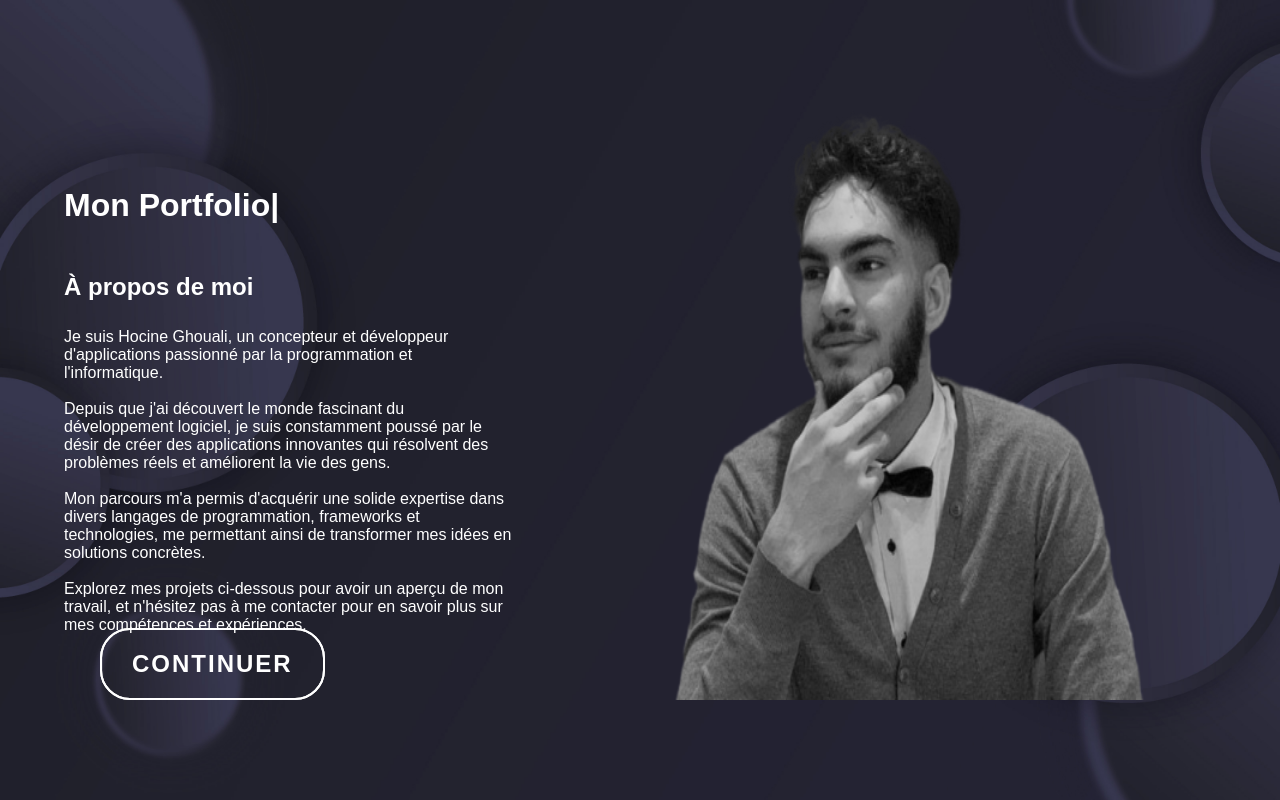
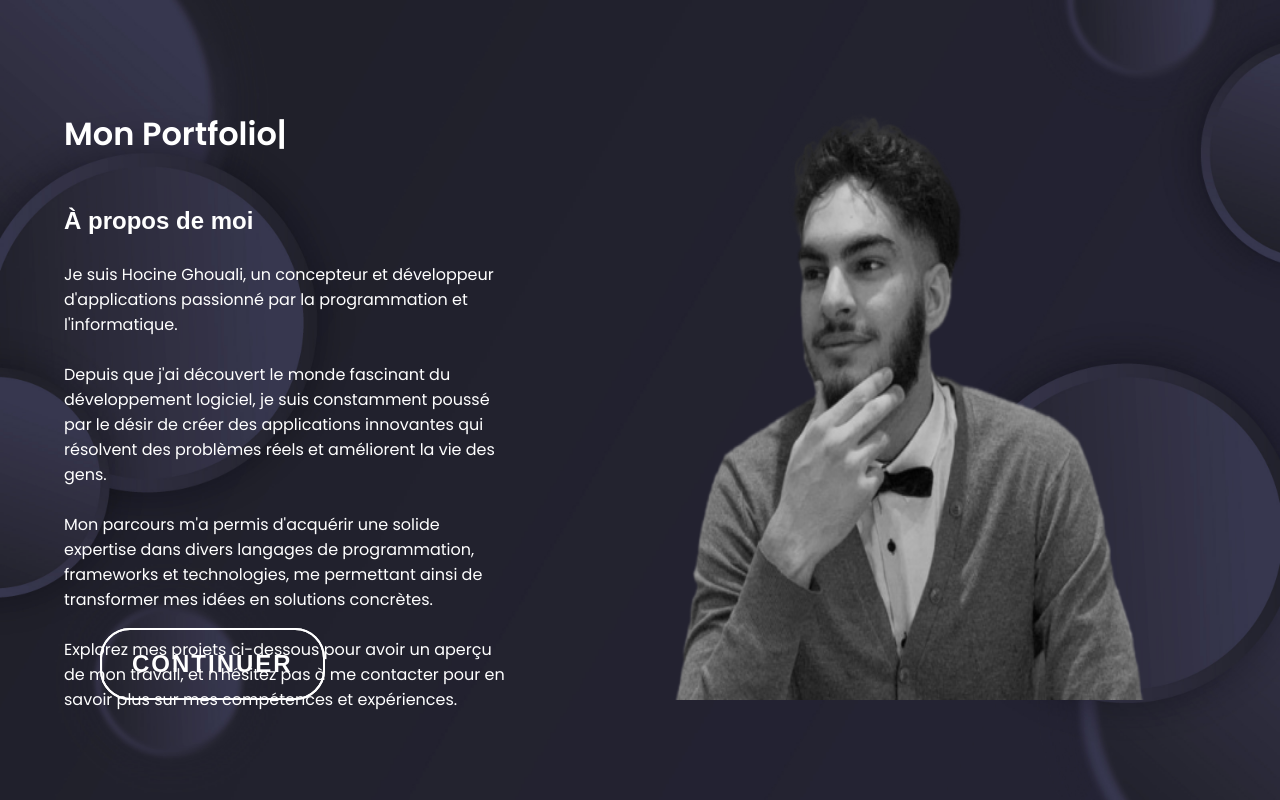
Before and after one commit to haikun66/my-siteweb, a React (Create React App) app: page / in a window 1280 px wide. Built offline with nearby package versions, Linux system fonts and the light colour scheme.

Commit message:
update css

```diff
--- a/src/pages/acceuil/home.css
+++ b/src/pages/acceuil/home.css
@@ -1,3 +1,4 @@
+@import url('https://fonts.googleapis.com/css2?family=Poppins:wght@300;400;600&display=swap');
 .home{
     overflow-x: hidden;
     overflow-y: auto;
@@ -7,15 +8,12 @@
     background: #252230;
     color: #E5D4ED;
     }
-    @import url('https://fonts.googleapis.com/css2?family=Poppins:wght@300;400;600&display=swap');
-
   :root {
     --primary-color: #6c5ce7;
     --secondary-color: #a29bfe;
-    --text-color: #2d3436;
-    --bg-color: #f9f9f9;
+    --text-color: #ffffff;
+    --bg-color: #252230;
   }
-
   body {
     font-family: 'Poppins', sans-serif;
     background-color: var(--bg-color);
@@ -34,7 +32,7 @@
   }.carousel-container {
       width: 90%;
       max-width: 1000px;
-      background-color: #fff;
+      background-color: var(--bg-color);
       border-radius: 20px;
       box-shadow: 0 10px 30px rgba(0,0,0,0.1);
       overflow: hidden;
@@ -80,7 +78,7 @@
       margin-bottom: 1.5rem;
     }.skill {
       background-color: var(--secondary-color);
-      color: #fff;
+      color: #252230;
       padding: 0.5rem 1rem;
       border-radius: 25px;
       font-size: 0.9rem;
@@ -115,7 +113,7 @@
       box-shadow: 0 5px 15px rgba(108, 92, 231, 0.4);
     }.progress-bar {
       height: 5px;
-      background-color: #e0e0e0;
+      background-color: #252230;
       position: relative;
       overflow: hidden;
     }.progress {
@@ -147,17 +145,18 @@
         font-size: 2rem;
       }
     }
-
     .section{
             display: flex;
             flex-direction: column;
             width: 100vw;
-        }.title2{
+        }.title2,.title1{
             width: 100%;
             text-align: center;
             font-size: xx-large;
             border-bottom: 3px solid black;
             border-width: 50%;
+            margin-bottom: 5rem;
+            margin-top: 5rem;
         }
         .contact{
                 display: flex;
--- a/src/pages/acceuil/home.jsx
+++ b/src/pages/acceuil/home.jsx
@@ -103,7 +103,7 @@ function Home() {
   return (
     <div className="home">
       <section className="projects">
-        <h2>Mes Projets</h2>
+        <h2 className='title1'>Mes Projets</h2>
         <div className='section-project'>
                   <div className="carousel-container">
           <div
```
